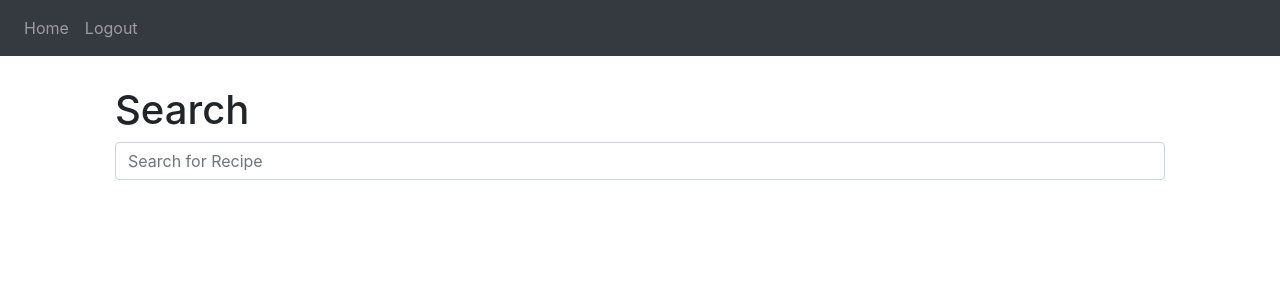
After one commit to andreivince/ShareRecipe, a Flask app: page /search in a window 1280 px wide. The commit adds this page. Shown: the top 300 px of the page. Run offline with Flask 3, Linux system fonts and the light colour scheme; a user stored in the database is signed in; some libraries are stand-ins or nearby versions.

Commit message:
Update Search Bar

```diff
--- a/website/auth.py
+++ b/website/auth.py
@@ -8,6 +8,16 @@ from flask import Flask, render_template, request, redirect, url_for, flash, get
 
 
 auth = Blueprint('auth', __name__)
+
+@auth.route('/search', methods=["GET", "POST"])
+@login_required
+def search():
+    recipes = []
+    if request.method == "POST":
+        searchBar = request.form.get("searchBar")
+        recipes = Recipe.query.filter(Recipe.title.contains(searchBar)).all()
+
+    return render_template("search.html", user=current_user, recipes=recipes)
 
 
 @auth.route('/create', methods=["GET", "POST"])
--- /dev/null
+++ b/website/static/css/search.css
@@ -0,0 +1,3 @@
+.search {
+    padding: 30px;
+}
--- a/website/templates/about.html
+++ b/website/templates/about.html
@@ -6,9 +6,8 @@
 {% block content%}
         <h1 class="title_home">ShareRecipe<h1>
         <div class="intro_home">
-            <p>Welcome to RecipeShare, the perfect web application for food lovers! With RecipeShare, you can discover new recipes, share your favorite ones, and find recipes that match the ingredients you have at home. Our easy-to-use platform allows you to browse through a vast collection of recipes uploaded by other users, and to rate and review them to help other foodies like you make the best choices.</p>
+            <p>Welcome to RecipeShare, the perfect web application for food lovers! With RecipeShare, you can discover new recipes, share your favorite ones. Our easy-to-use platform allows you to browse through a vast collection of recipes uploaded by other users.</p>
             <p>Whether you're looking for a quick and easy recipe for your busy weeknights or want to impress your guests with a fancy dinner, RecipeShare has got you covered. You can find recipes for all occasions and tastes, from classic comfort food to exotic international dishes. Plus, you can also upload your own recipes and share them with our community of food enthusiasts.</p>
-            <p>Our advanced search functionality makes it easy to find the right recipe for you. You can search by ingredient, cuisine, meal type, and more. You can also browse recipes by categories such as appetizers, main dishes, desserts, and more. And with our user ratings system, you can trust the opinions of other users to guide you in your recipe selection.</p>
             <p>So what are you waiting for? Join the RecipeShare community today and start sharing your love for food!</p>
         </div>
         <div class="welcome_button">
--- a/website/templates/home.html
+++ b/website/templates/home.html
@@ -7,6 +7,7 @@
         <div class="title_add">
             <h1 class="title_home">ShareRecipe<h1>
                 <a href="{{ url_for('auth.create') }}" class="btn btn-primary btn-lg" role="button">+</a>
+                <a href="{{ url_for('auth.search') }}" class="btn btn-primary btn-lg" role="button">?</a>
             </div>
         {% for recipe in recipes %}
         <a href="{{ url_for('views.recipe', recipe_id=recipe.id) }}" class="recipe-link">
--- /dev/null
+++ b/website/templates/search.html
@@ -0,0 +1,24 @@
+<link rel="stylesheet" type="text/css" href="{{ url_for('static', filename='css/search.css') }}">
+
+
+{% extends "base.html" %}
+{% block title %}Search{% endblock %}
+
+{% block content %}
+  <div class="search">
+    <h1>Search</h1>
+    <form method="POST">
+        <input type="text" class="form-control" id="searchBar" name="searchBar" placeholder="Search for Recipe">
+    </form>
+    {% if recipes %}
+            <div class="recipe-titles">
+                {% for recipe in recipes %}
+                  <a href="{{ url_for('views.recipe', recipe_id=recipe.id) }}">
+                  <p>{{ recipe.title }}</p>
+                  </a>
+                {% endfor %}
+            </div>
+            {% endif %}
+
+  </div>
+{% endblock %}
```
